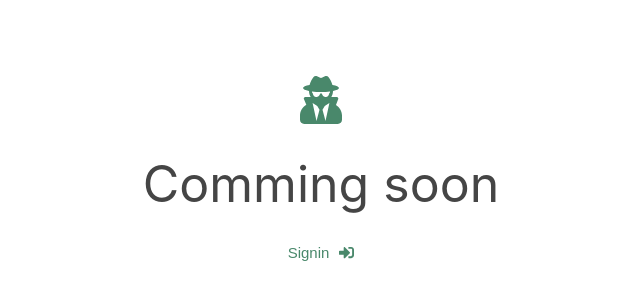
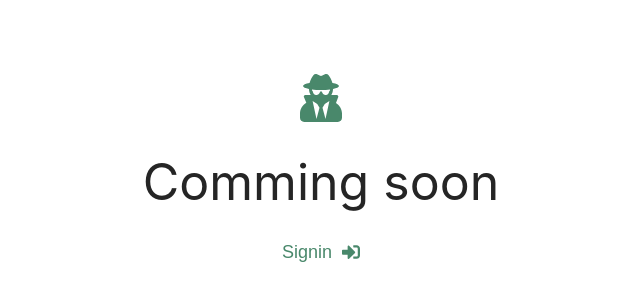
Before and after one commit to Gyedhu/Future, a React (Create React App) app: page / in a window 1280 px wide. Shown: the part 232-532 px from the top of the page, without its empty margins (319-959 px from the left). Built offline with nearby package versions, Linux system fonts and the light colour scheme.

Commit message:
Added  <Line />

```diff
--- a/src/components/Common/Button/style.ts
+++ b/src/components/Common/Button/style.ts
@@ -5,6 +5,7 @@ export interface StyleProps {
 	link?: boolean;
 	outline?: boolean;
 	primary?: boolean;
+	size?: number;
 }
 
 export const ButtonContainer = styled.button<StyleProps>`
@@ -14,7 +15,7 @@ export const ButtonContainer = styled.button<StyleProps>`
 	border-radius: 5px;
 	display: flex;
 	gap: 10px;
-	font-size: 15px;
+	font-size: ${(props) => props.size}px;
 	padding: 0;
 
 	${(props) =>
--- /dev/null
+++ b/src/components/Common/Line/index.tsx
@@ -0,0 +1,12 @@
+import React from "react";
+import { LineContainer, StyleProps } from "./style";
+
+interface Props extends StyleProps {
+	children?: React.ReactNode;
+}
+
+const Line: React.FC<Props> = ({ children, ...props }: Props) => {
+	return <LineContainer {...props}>{children}</LineContainer>;
+};
+
+export default Line;
--- /dev/null
+++ b/src/components/Common/Line/style.ts
@@ -0,0 +1,12 @@
+import styled from "styled-components";
+
+export interface StyleProps {
+	bold?: boolean;
+	size?: number;
+}
+
+export const LineContainer = styled.p<StyleProps>`
+	color: ${(props) => props.theme.text};
+	font-size: ${(props) => props.size}px;
+	font-weight: ${(props) => props.bold && "bold"};
+`;
--- a/src/components/index.ts
+++ b/src/components/index.ts
@@ -1 +1,2 @@
 export { default as Button } from "./Common/Button";
+export { default as Line } from "./Common/Line";
--- a/src/pages/LandingPage.tsx
+++ b/src/pages/LandingPage.tsx
@@ -2,7 +2,7 @@ import { faSignInAlt, faUserSecret } from "@fortawesome/free-solid-svg-icons";
 import { FontAwesomeIcon } from "@fortawesome/react-fontawesome";
 import React from "react";
 import styled from "styled-components";
-import { Button } from "../components";
+import { Button, Line } from "../components";
 
 const LandingPageContainer = styled.div`
 	align-items: center;
@@ -19,18 +19,12 @@ const LandingPageContainer = styled.div`
 	}
 `;
 
-const Line = styled.p`
-	color: #454545;
-	font-size: 50px;
-	text-align: center;
-`;
-
 const LandingPage: React.FC = () => {
 	return (
 		<LandingPageContainer>
 			<FontAwesomeIcon size='3x' icon={faUserSecret} />
-			<Line>Comming soon</Line>
-			<Button primary>
+			<Line size={50}>Comming soon</Line>
+			<Button primary size={18}>
 				Signin
 				<FontAwesomeIcon icon={faSignInAlt} />
 			</Button>
```
Also changed, not shown: 1 other file (tests, documents, lock files or other folders).
